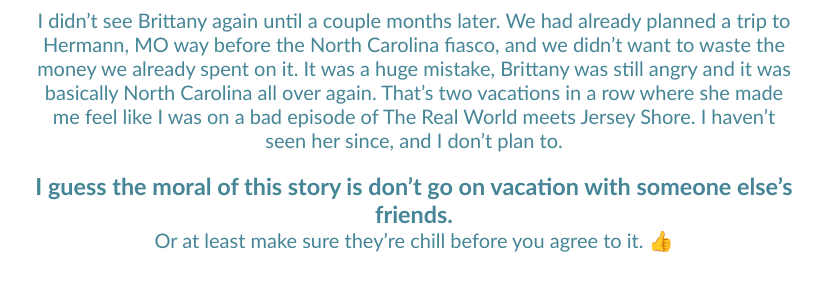
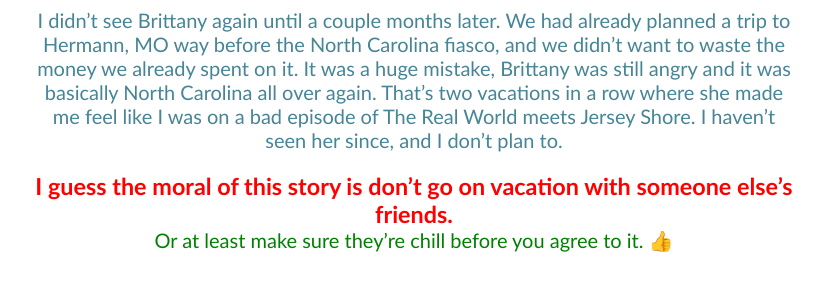
Before and after one commit to KC-CG-Oct-2021/assignment-4-html-me-something-laurageeding, a website: page index.html in a window 1280 px wide. Shown: the part 6195-6486 px from the top of the page, without its empty margins (226-1053 px from the left). Drawn offline with Linux system fonts and the light colour scheme; a web font is replaced by a local one.

Commit message:
Pass Attempt 1

```diff
--- a/styles.css
+++ b/styles.css
@@ -33,6 +33,7 @@ body {
   background-size: cover;
   background-color: white;
   margin: 8px;
+  display: block;
 }
 
 .container {
@@ -109,3 +110,11 @@ img {
 footer {
   padding-top: 20px;
 }
+
+#mainHeading {
+  color: red;
+}
+
+.funParagraph {
+  color: green;
+}
```
